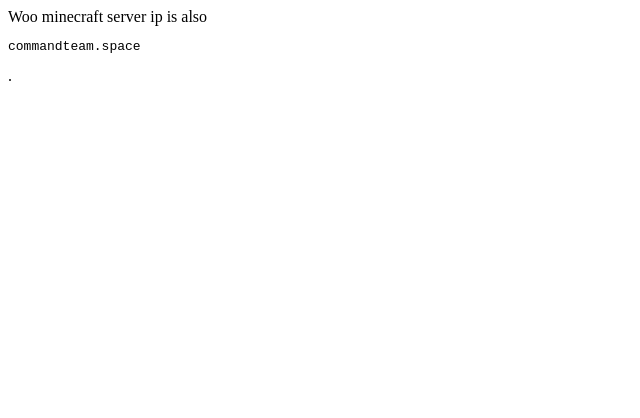
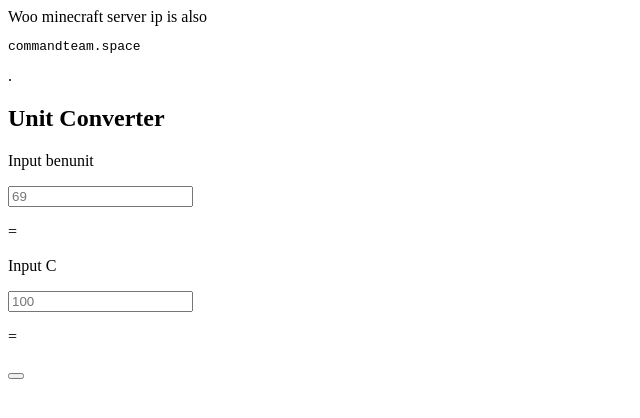
Before and after one commit to BEN1JEN/commandteam.space, a plain HTML site: page index.html in a window 1280 px wide. Shown: the whole page, without its empty margins (0-640 px from the left). Drawn offline with Linux system fonts and the light colour scheme.

Commit message:
Add benunit converter

```diff
--- a/index.html
+++ b/index.html
@@ -2,8 +2,18 @@
 <html>
   <head>
     <title>Command Team</title>
+    <script>
+      function go() {
+        document.getElementById("output-c").value = (document.getElementById("input-benunit").value-69)/(420-69)*100;
+        document.getElementById("output-benunit").value = (document.getElementById("input-c").value*(420-69)/100)+69;
+      }
+    </script>
   </head>
   <body>
     Woo minecraft server ip is also <pre>commandteam.space</pre>.
+    <h2>Unit Converter</h2>
+    <p>Input benunit</p><input id="input-benunit" placeholder="69"></input><p>= </p><p id="output-c"></p>
+    <p>Input C</p><input id="input-c" placeholder="100"></input><p>= </p><p id="output-benunit"></p>
+    <button onclick="go()" />
   </body>
 </html>
```
